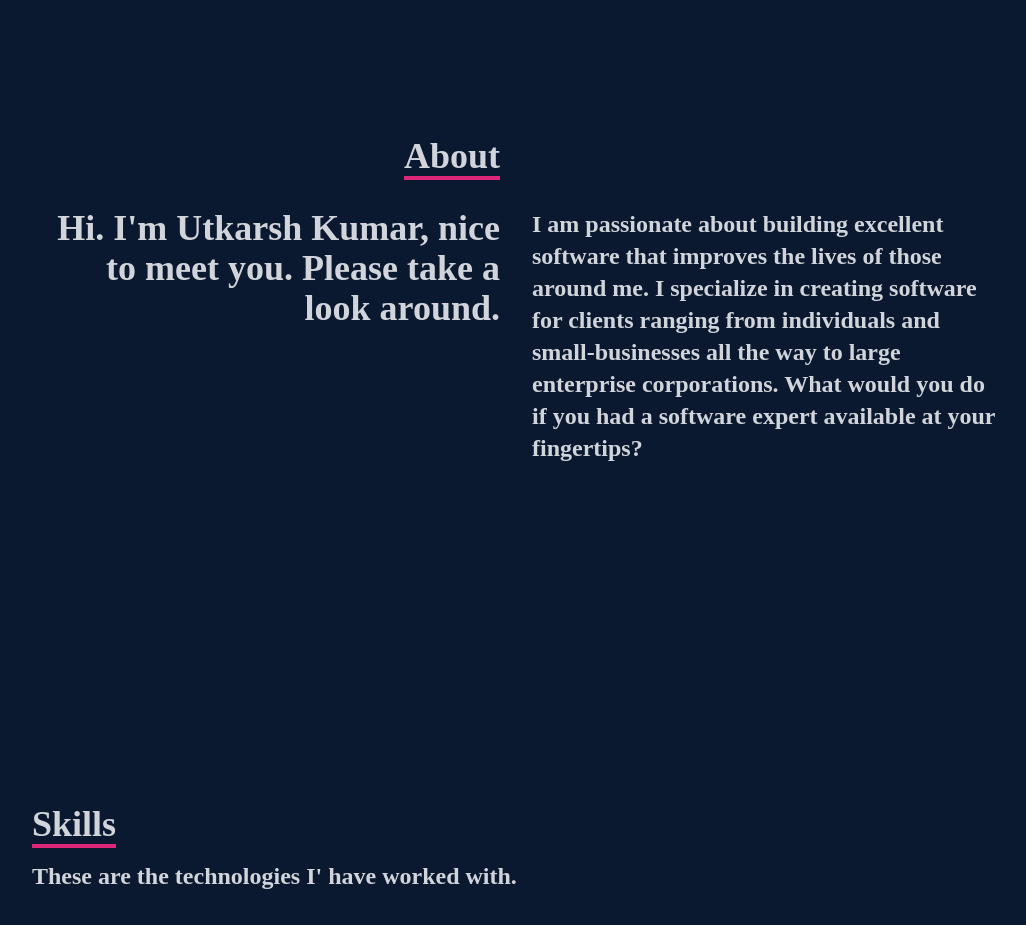
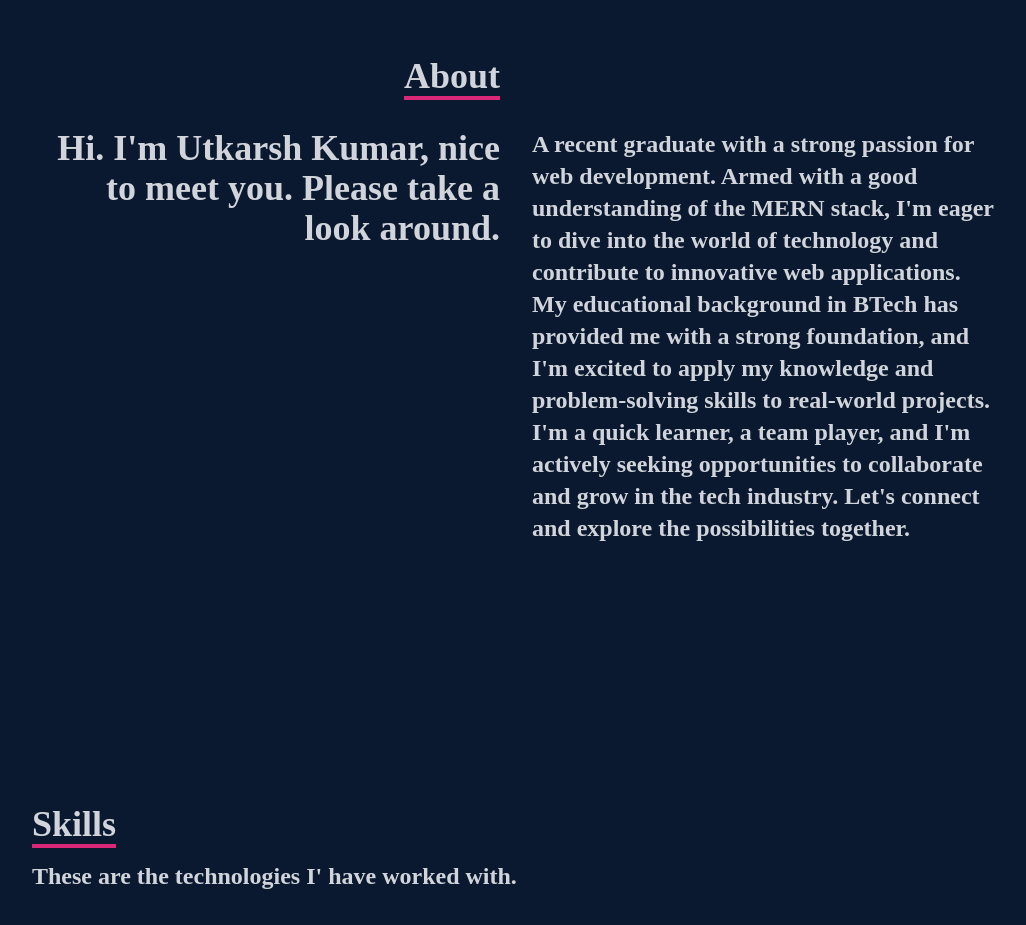
Before and after one commit to UtkarshKumar088/Utkarsh_portfolio2.0, a React (Create React App) app: page / in a window 1280 px wide. Shown: the part 900-1825 px from the top of the page, without its empty margins (124-1150 px from the left). Built offline with nearby package versions, Linux system fonts and the light colour scheme.

Commit message:
Update About.jsx

```diff
--- a/src/components/About.jsx
+++ b/src/components/About.jsx
@@ -17,11 +17,7 @@ const About = () => {
               <p>Hi. I'm Utkarsh Kumar, nice to meet you. Please take a look around.</p>
             </div>
             <div>
-              <p>I am passionate about building excellent software that improves
-              the lives of those around me. I specialize in creating software
-              for clients ranging from individuals and small-businesses all the
-              way to large enterprise corporations. What would you do if you had
-              a software expert available at your fingertips?</p>
+              <p>A recent graduate with a strong passion for web development. Armed with a good understanding of the MERN stack, I'm eager to dive into the world of technology and contribute to innovative web applications. My educational background in BTech has provided me with a strong foundation, and I'm excited to apply my knowledge and problem-solving skills to real-world projects. I'm a quick learner, a team player, and I'm actively seeking opportunities to collaborate and grow in the tech industry. Let's connect and explore the possibilities together.</p>
             </div>
           </div>
       </div>
```
